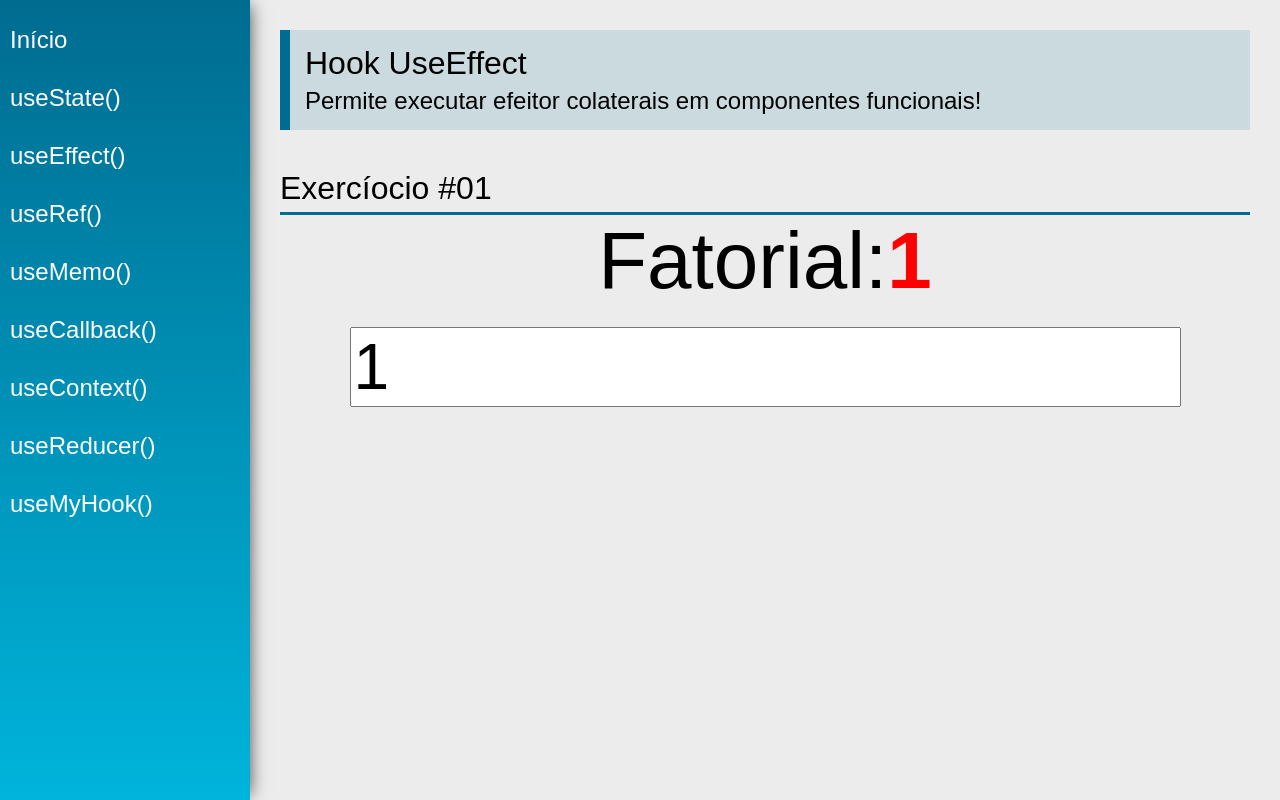
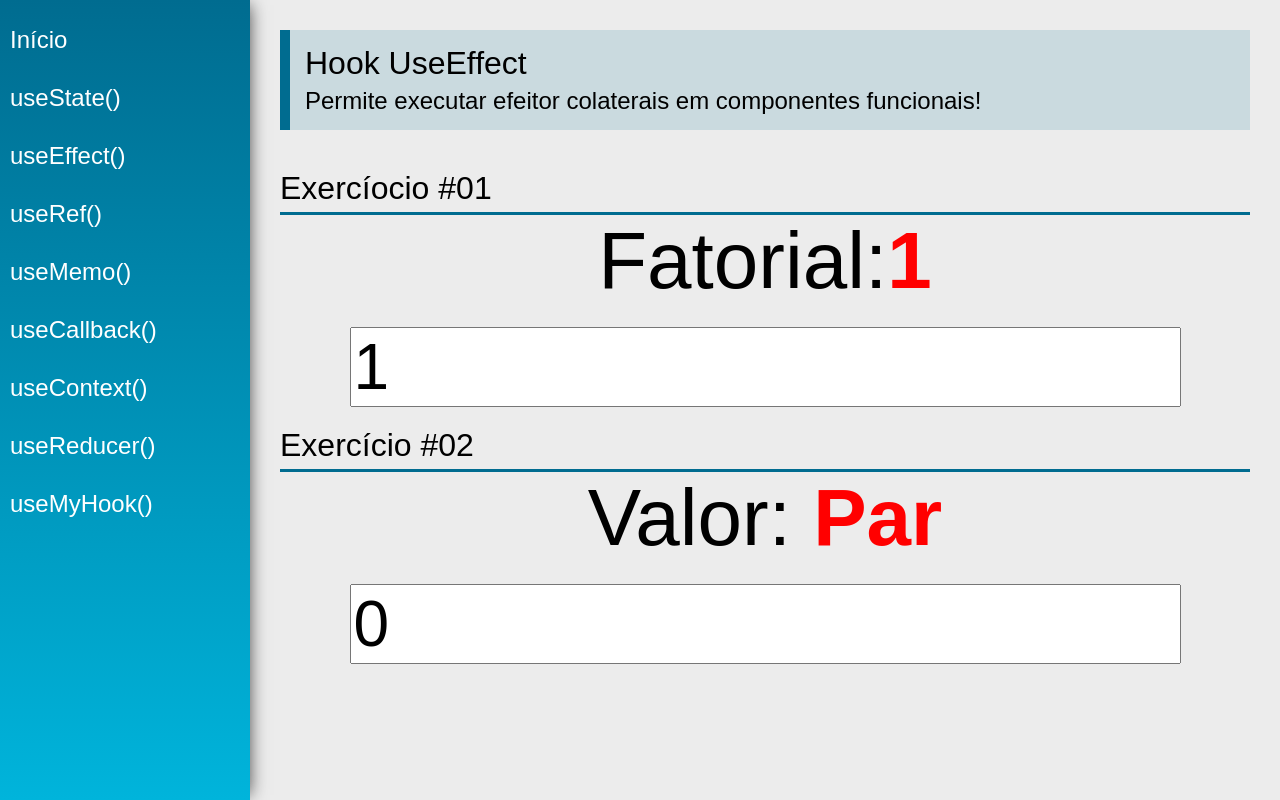
Before and after one commit to davidIsrael-rj/hooks_React, a React (Create React App) app: page /useEffect in a window 1280 px wide. Built offline with nearby package versions, Linux system fonts and the light colour scheme.

Commit message:
UseEffect = Exercício #02

```diff
--- a/src/views/examples/UseEffect.jsx
+++ b/src/views/examples/UseEffect.jsx
@@ -2,6 +2,7 @@ import React, { useEffect, useState } from "react";
 import PageTitle from "../../components/layout/PageTitle";
 import SectionTitle from "../../components/layout/SectionTitle";
 
+//EX:01
 function calcFatorial(numero) {
     const n = parseInt(numero)
     if (n < 0) return -1
@@ -9,37 +10,68 @@ function calcFatorial(numero) {
     return calcFatorial(n - 1) * n
 }
 
+//EX:02
+function verificarValor(valores) {
+    const a = parseInt(valores)
+    const parImpar = a % 2 === 0 ? 'Par' : 'Ímpar'
+    return parImpar
+}
+
 const UseEffect = (props) => {
+    //EX:01
     const [num, setNum] = useState(1)
     const [fatorial, setFatorial] = useState(1)
+    //EX:02
+    const [numeros, setNumeros] = useState(0)
+    const [valor, setValor] = useState()
 
+
+    //EX:01
     useEffect(function () {
         setFatorial(calcFatorial(num))
     }, [num])
 
-    useEffect(function(){
-        if(fatorial > 1000000){
+    useEffect(function () {
+        if (fatorial > 1000000) {
             document.title = "Eita"
         }
-    },[fatorial])
+    }, [fatorial])
 
+    //EX:02
+    useEffect(function () {
+        setValor(verificarValor(numeros))
+    }, [numeros])
     return (
         <div className="UseEffect">
             <PageTitle
                 title="Hook UseEffect"
                 subtitle="Permite executar efeitor colaterais em componentes funcionais!"
             />
-            <SectionTitle title="Exercíocio #01"/>
+            {/* EX:01 */}
+            <SectionTitle title="Exercíocio #01" />
             <div className="center">
                 <div>
                     <span className="text">Fatorial:</span>
-                    <span className="text red">{fatorial === -1 ? 'Nâo existe': fatorial}</span>
+                    <span className="text red">{fatorial === -1 ? 'Nâo existe' : fatorial}</span>
                 </div>
                 <input type="number"
                     className="input"
                     value={num}
                     onChange={e => setNum(e.target.value)} />
             </div>
+            {/* EX:02 */}
+            <SectionTitle title="Exercício #02" />
+            <div className="center">
+                <div>
+                    <span className="text">Valor: </span>
+                    <span className="text red">{valor}</span>
+                </div>
+                <input type="number"
+                    className="input"
+                    value={numeros}
+                    onChange={e => setNumeros(e.target.value)}
+                />
+            </div>
         </div>
     )
 }
```
